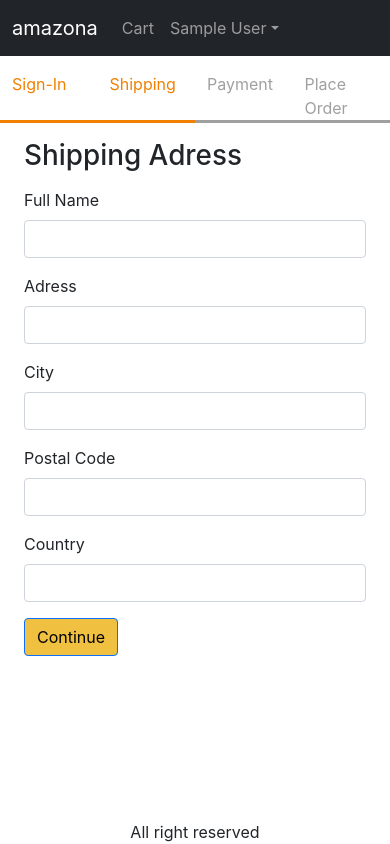
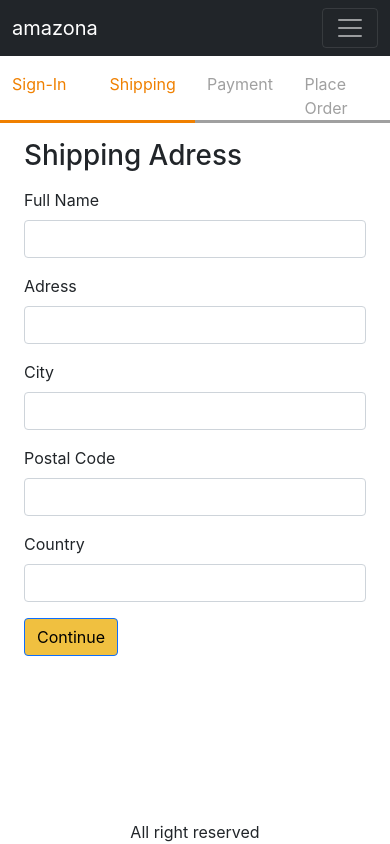
Before and after one commit to L00ka5z78/amazona, a React (Create React App) app in the folder frontend/: page /shipping in a window 390 px wide. Built offline with nearby package versions, Linux system fonts and the light colour scheme; sample sign-in values are in the browser's storage.

Commit message:
hamburger menu feature

```diff
--- a/frontend/src/App.js
+++ b/frontend/src/App.js
@@ -19,6 +19,7 @@ import ShippingAdressScreen from './screens/ShippingAdressScreen';
 import PaymentMethodScreen from './screens/PaymentMethodScreen';
 import PlaceOrderScreen from './screens/PlaceOrderScreen';
 import OrderScreen from './screens/OrderScreen';
+import OrderHistoryScreen from './screens/OrderHistoryScreen';
 
 function App() {
   const { state, dispatch: ctxDispatch } = useContext(Store);
@@ -36,12 +37,15 @@ function App() {
       <div className='d-flex flex-column site-container'>
         <ToastContainer position='bottom-center' limit={1} />
         <header>
-          <Navbar bg="dark" variant="dark">
+          <Navbar bg="dark" variant="dark" expand="lg">
             <Container>
               <LinkContainer to="/">
                 <Navbar.Brand>amazona</Navbar.Brand>
               </LinkContainer>
-              <Nav className="me-auto">
+              <Navbar.Toggle aria-controls='basic-navbar-nav' />
+              <Navbar.Collapse id='basic-navbar-nav'>
+                {/* hamburger menu, toggle to mobile view  */}
+                <Nav className="me-auto w-100 justify-content-end" >
                   <Link to="/cart" className='nav-link'>
                     Cart
                     {cart.cartItems.length > 0 && (
@@ -73,7 +77,7 @@ function App() {
                     </Link>
                   )}
                 </Nav>
-              {/* 10-17 bootstrap header */}
+              </Navbar.Collapse>
             </Container>
           </Navbar>
         </header>
@@ -86,7 +90,10 @@ function App() {
               <Route path="/signup" element={<SignupScreen />} />
               <Route path="/placeorder" element={<PlaceOrderScreen />} />
               <Route path="/order/:id" element={<OrderScreen />} />
-
+              <Route
+                path="/orderhistory"
+                element={<OrderHistoryScreen />}
+              ></Route>
 
               <Route path="/shipping" element={<ShippingAdressScreen />}></Route>
               <Route path="/payment" element={<PaymentMethodScreen />}></Route>
```
Lines whose indentation alone changed are shown as unchanged.
